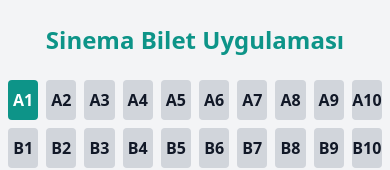
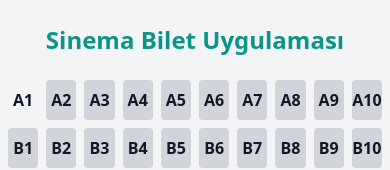
Before and after one commit to melihcandemir/TicketBuyApp, a plain HTML site: page index.html in a window 390 px wide. In both pictures the pointer is over the element 23 px from the left and 100 px from the top of the page. Shown: the top 170 px of the page. Drawn offline with nearby package versions, Linux system fonts and the light colour scheme.

Commit message:
Mobil hover seçimi kaldırma

```diff
--- a/index.html
+++ b/index.html
@@ -19,6 +19,15 @@
         darkMode: "class",
       };
     </script>
+    <style>
+      /* Mobil cihazlarda hover efektlerini devre dışı bırak */
+      @media (hover: none) {
+        .seat-box:hover {
+          background-color: inherit !important;
+          color: inherit !important;
+        }
+      }
+    </style>
   </head>
   <body
     id="container"
```
